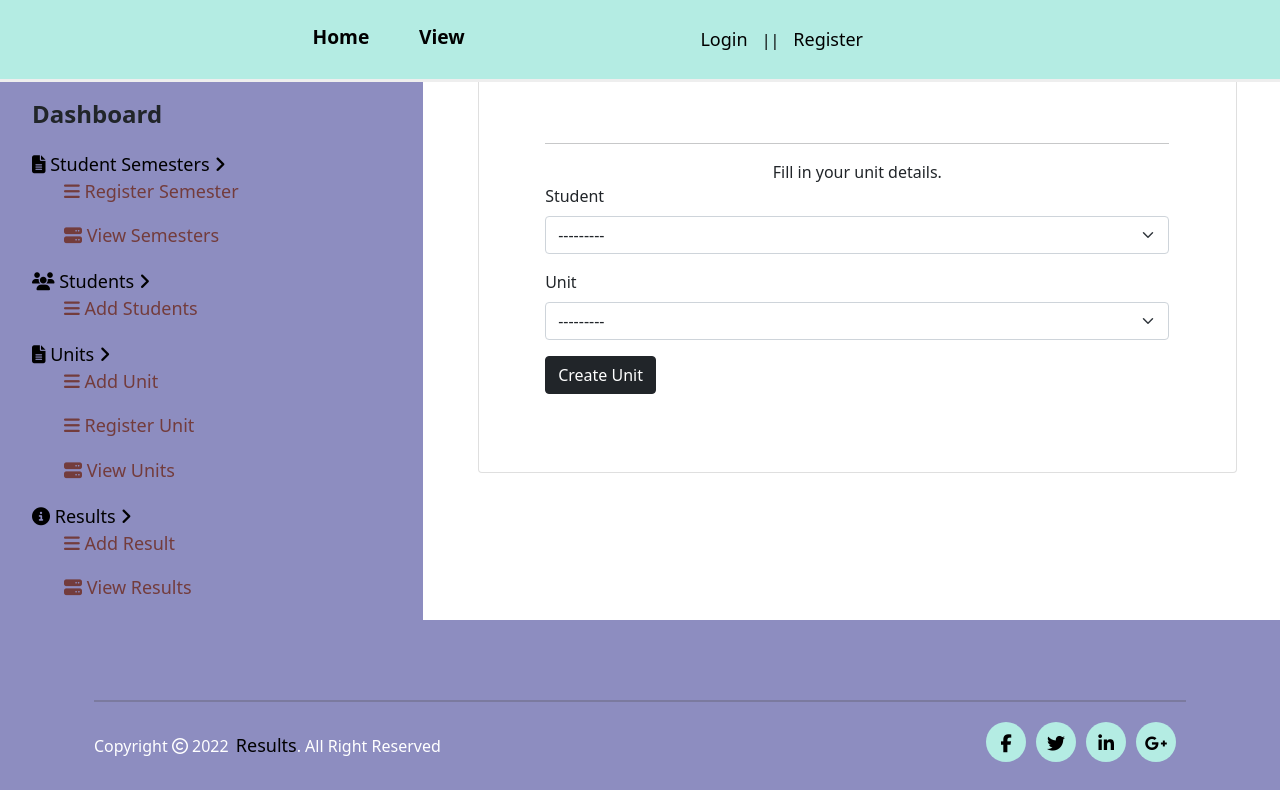
After one commit to jobkarani/students-portal-app, a Django app: page /regUnit/ in a window 1280 px wide. The commit adds this page. Run offline with Django 3.2, Linux system fonts and the light colour scheme; data that the repository does not hold is empty; some libraries are stand-ins or nearby versions; some web fonts are replaced.

Commit message:
adds register units

```diff
--- a/app/forms.py
+++ b/app/forms.py
@@ -37,3 +37,8 @@ class ResultsForm(ModelForm):
     class Meta:
         model = Results
         fields = ['marks', 'unit', 'student', 'semester']
+
+class RegisterUnitsForm(ModelForm):
+    class Meta:
+        model = RegisterUnits
+        fields = ['student', 'unit']
--- a/app/models.py
+++ b/app/models.py
@@ -48,7 +48,6 @@ class Unit(models.Model):
     unit_code = models.IntegerField()
     semester = models.ForeignKey(Semester, on_delete=models.CASCADE)
 
-
     def __str__(self):
         return self.unit_name
 
@@ -61,3 +60,10 @@ class Results(models.Model):
 
     def __str__(self):
         return self.name
+
+class RegisterUnits(models.Model):
+    unit = models.ForeignKey(Unit, on_delete=models.CASCADE)
+    student = models.ForeignKey(Student, on_delete=models.CASCADE)
+
+    def __str__(self):
+        return self.unit.unit_name
--- /dev/null
+++ b/app/templates/all-temps/regunits.html
@@ -0,0 +1,53 @@
+{% extends 'all-temps/base.html' %}
+
+{% load static %}
+{% load bootstrap5 %}
+
+{% block content %}
+<br><br><br> <br>
+<!-- <style>
+    .card {
+        padding: 4%;
+        border-radius: 10%;
+        background: linear-gradient(to top left, #f19ee6, #99f048);
+        filter: drop-shadow(2px 4px 8px #585858);
+    }
+    .card:hover {
+        filter: drop-shadow(2px 4px 8px #fff);
+    }
+    .title {
+        font-weight: 900;
+        font-size: x-large;
+    }
+    .guide {
+        padding-bottom: 10%;
+        border-bottom: .5px solid black;
+    }
+</style> -->
+
+<div class="container mt-5" style="align-items:center; width:60%">
+    <div class="card">
+        <div class="row">
+            <div class="col-md-6" style="width: 100%; padding:10%;">
+
+                <div class="input">
+                    <div class="text-center">
+                        <div class="title"></div>
+                        <hr />
+                        <div class="guide">
+                            Fill in your unit details.
+                        </div>
+                    </div>
+
+                    <form action="{% url 'regUnit' %}" method="post" enctype="multipart/form-data">
+                        {%csrf_token%} {% bootstrap_form form%}
+                        <input type="submit" class="btn btn-dark" value="Create Unit"/>
+                    </form>
+
+                </div>
+            </div>
+        </div>
+    </div>
+</div>
+
+{% endblock %}
--- a/app/templates/sidenav.html
+++ b/app/templates/sidenav.html
@@ -49,7 +49,9 @@
         <li class="has-children">
             <a href="#"><i class="fa fa-file-text"></i> <span>Units</span> <i class="fa fa-angle-right arrow"></i></a>
             <ul class="child-nav">
-                <li><a href="{% url 'createUnit' %}"><i class="fa fa-bars"></i> <span>Register
+                <li><a href="{% url 'createUnit' %}"><i class="fa fa-bars"></i> <span>Add
+                    Unit</span></a></li>
+                <li><a href="{% url 'regUnit' %}"><i class="fa fa-bars"></i> <span>Register
                     Unit</span></a></li>
                 <li><a href="{% url 'viewUnits' %}"><i class="fa fa fa-server"></i> <span>View
                     Units</span></a></li>
--- a/app/urls.py
+++ b/app/urls.py
@@ -12,6 +12,7 @@ urlpatterns = [
     path('accounts/profile/', views.profile, name='profile'),
     path('createstudent/', views.createStudent, name='createStudent'),
     path('createUnit/', views.createUnit, name='createUnit'),
+    path('regUnit/', views.registerUnits, name='regUnit'),
     path('createSem/', views.createSem, name='createSem'),
     path('createResults/', views.createResults, name='createResults'),
     path('units/', views.viewUnits, name='viewUnits'),
--- a/app/views.py
+++ b/app/views.py
@@ -166,3 +166,15 @@ def bar_chart(request):
         'labels': labels,
         'data': data,
     })
+
+
+def registerUnits(request):
+    regUnitsForm = RegisterUnitsForm()
+    if request.method == 'POST':
+        regUnitsForm = RegisterUnitsForm(request.POST)
+        if regUnitsForm.is_valid():
+            regUnits = regUnitsForm.save(commit=True)
+            regUnits.save()
+            return redirect("/")
+        print("Error wirth form")
+    return render(request, "all-temps/regunits.html", {"form":regUnitsForm})
```
Also changed, not shown: app/migrations/0014_registerunits.py (added).
